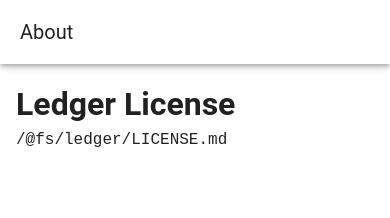
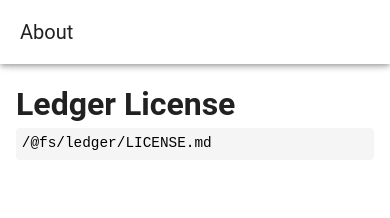
Before and after one commit to gudzpoz/ledger.js, a Vue app: page /about in a window 390 px wide. Shown: the top 218 px of the page. Built offline with nearby package versions, Linux system fonts and the light colour scheme; a small style sheet from the web is missing; what vuetify-use-dialog would draw is missing.

Commit message:
fix: mobile overflow issue

```diff
--- a/index.html
+++ b/index.html
@@ -3,7 +3,7 @@
   <head>
     <meta charset="UTF-8">
     <link rel="icon" href="/favicon.png">
-    <meta name="viewport" content="width=device-width, initial-scale=1.0">
+    <meta name="viewport" content="width=device-width, initial-scale=1.0, minimum-scale=1.0, maximum-scale=1.0">
     <title>Ledger</title>
   </head>
   <body>
--- a/src/App.vue
+++ b/src/App.vue
@@ -11,7 +11,7 @@
       <v-app-bar-title>{{ router.currentRoute.value.meta?.title }}</v-app-bar-title>
     </v-app-bar>
     <v-main>
-      <v-container>
+      <v-container width="100vw">
         <router-view v-slot="{ Component }">
           <v-fade-transition hide-on-leave>
             <component :is="Component" />
--- a/src/assets/base.css
+++ b/src/assets/base.css
@@ -1,3 +1,7 @@
 body {
   margin: 0;
 }
+
+pre {
+  overflow-x: auto;
+}
--- a/src/views/AboutView.vue
+++ b/src/views/AboutView.vue
@@ -5,6 +5,6 @@
 <template>
   <div class="about">
     <h1>Ledger License</h1>
-    <pre>{{ license }}</pre>
+    <pre class="v-code">{{ license }}</pre>
   </div>
 </template>
--- a/src/views/FilesView.vue
+++ b/src/views/FilesView.vue
@@ -45,7 +45,7 @@
   try {
     await f();
   } catch (e) {
-    toast({ text: `${JSON.stringify(e)}`, snackbarProps: { variant: 'tonal' } });
+    toast({ text: `${JSON.stringify(e)}` });
   }
 }
 function prompt(title: string, label: string, value?: string) {
@@ -81,7 +81,7 @@
       }
     });
   } catch (e) {
-    toast({ text: `${e}`, snackbarProps: { variant: 'outlined' }});
+    toast({ text: `${e}` });
   }
   updateFiles();
 }
@@ -114,7 +114,7 @@
       fs.rename(data.id, path);
     });
   } catch (e) {
-    toast({ text: `${e}`, snackbarProps: { variant: 'outlined' }});
+    toast({ text: `${e}` });
   }
   updateFiles();
 }
```
